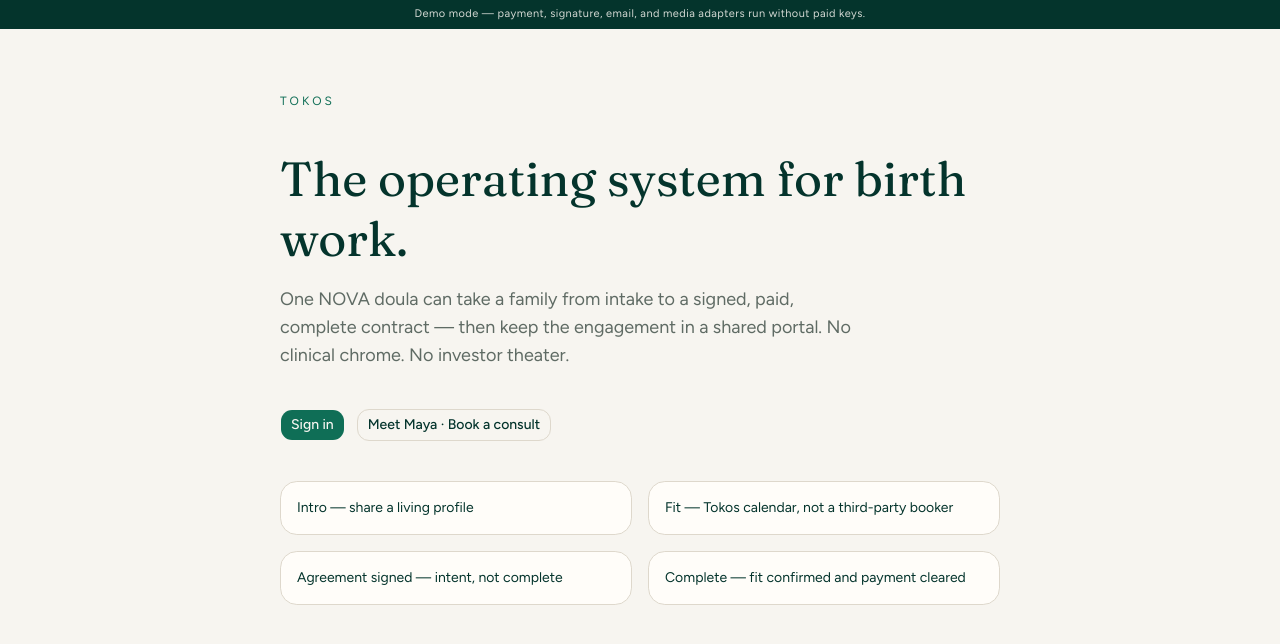
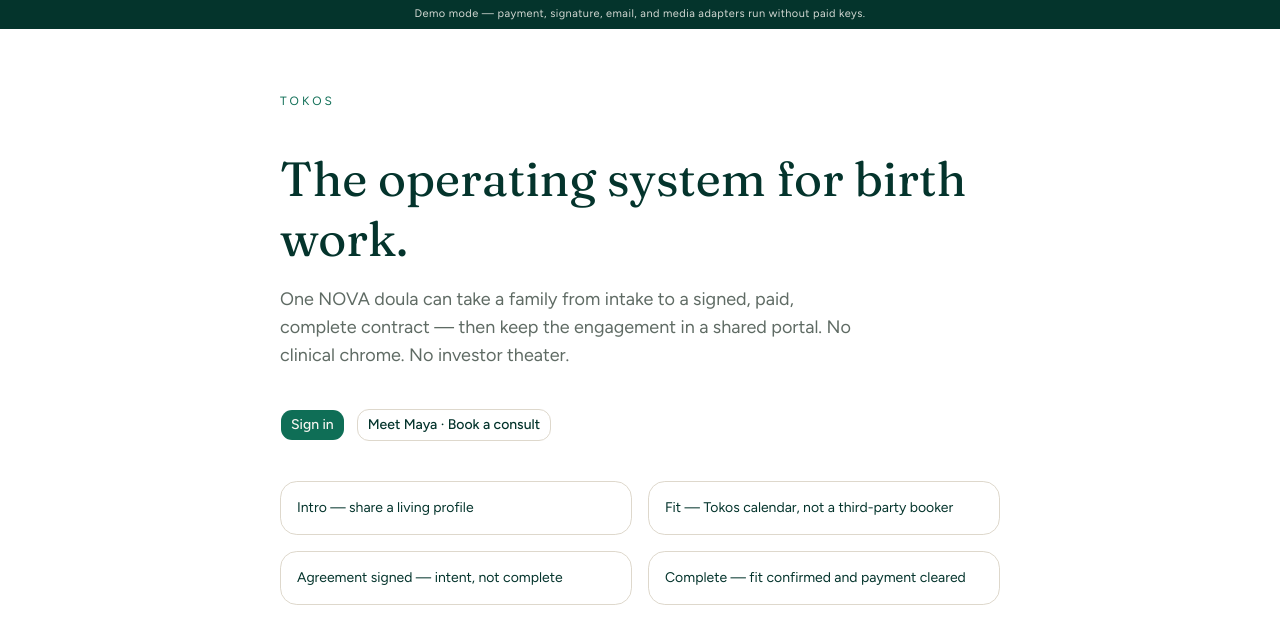
Before and after one commit to firia-ai-agent/tokos, a Next.js app: page / in a window 1280 px wide. Shown: the top 644 px of the page. Built offline with nearby package versions, Linux system fonts and the light colour scheme.

Commit message:
fix(TOK-40): white page background, Cloud for insets only

```diff
--- a/src/app/(public)/p/[slug]/page.tsx
+++ b/src/app/(public)/p/[slug]/page.tsx
@@ -46,7 +46,7 @@
   ].filter((fact): fact is { label: string; value: string } => Boolean(fact.value));
 
   return (
-    <div className="min-h-screen bg-cloud">
+    <div className="min-h-screen bg-background">
       <DemoBanner />
       <main className="mx-auto max-w-5xl px-4 py-10 sm:px-6 lg:py-14">
         <div className="grid gap-8 lg:grid-cols-[minmax(0,1fr)_17rem] lg:gap-12">
--- a/src/app/globals.css
+++ b/src/app/globals.css
@@ -64,18 +64,23 @@
   --teal-ink: #04342C;
   --coral: #D85A30;
 
-  --background: var(--cloud);
+  /*
+   * The page wash is plain white (TOK-40). Cloud is still Faith's — it just earns its
+   * warmth by being the inset now: a chip, an empty state, a panel set into a card. A
+   * whole page of it reads as a tint over the work; a chip of it reads as a material.
+   */
+  --background: #FFFFFF;
   --foreground: var(--teal-ink);
-  --card: #FFFDF9;
+  --card: #FFFFFF;
   --card-foreground: var(--teal-ink);
-  --popover: #FFFDF9;
+  --popover: #FFFFFF;
   --popover-foreground: var(--teal-ink);
   --primary: var(--teal);
   --primary-foreground: var(--cloud);
   --secondary: #EBE7DE;
   --secondary-foreground: var(--teal-ink);
   --muted: #EFEBE3;
-  /* 5.2:1 on Cloud — secondary text still has to be readable. */
+  /* 5.6:1 on white, 5.2:1 on Cloud — secondary text still has to be readable on both. */
   --muted-foreground: #5F6B64;
   --accent: var(--coral);
   --accent-foreground: #FFF8F4;
@@ -90,7 +95,7 @@
   --chart-4: var(--teal-ink);
   --chart-5: #C9A227;
   --radius: 0.75rem;
-  --sidebar: #FFFDF9;
+  --sidebar: #FFFFFF;
   --sidebar-foreground: var(--teal-ink);
   --sidebar-primary: var(--teal);
   --sidebar-primary-foreground: var(--cloud);
--- a/src/components/brand/shell-topbar.tsx
+++ b/src/components/brand/shell-topbar.tsx
@@ -86,7 +86,7 @@
   }
 
   return (
-    <header className="sticky top-0 z-20 hidden items-center gap-2.5 border-b border-teal/15 bg-cloud/95 px-5 py-2.5 backdrop-blur lg:flex lg:px-8">
+    <header className="sticky top-0 z-20 hidden items-center gap-2.5 border-b border-teal/15 bg-background/95 px-5 py-2.5 backdrop-blur lg:flex lg:px-8">
       <form className="relative w-full max-w-[320px]" onSubmit={onSearchSubmit} role="search">
         <Search
           className="pointer-events-none absolute left-3 top-1/2 size-[15px] -translate-y-1/2 text-muted-foreground"
--- a/src/components/brand/shell.tsx
+++ b/src/components/brand/shell.tsx
@@ -75,7 +75,7 @@
         ]);
 
   return (
-    <div className="flex min-h-screen flex-col bg-cloud">
+    <div className="flex min-h-screen flex-col bg-background">
       <DemoBanner />
       <div className="flex min-h-0 flex-1">
         <aside className="sticky top-0 hidden h-[100dvh] w-[248px] shrink-0 flex-col bg-teal-ink px-3.5 py-5 lg:flex">
```
Also changed, not shown: 1 other file (tests, documents, lock files or other folders).
